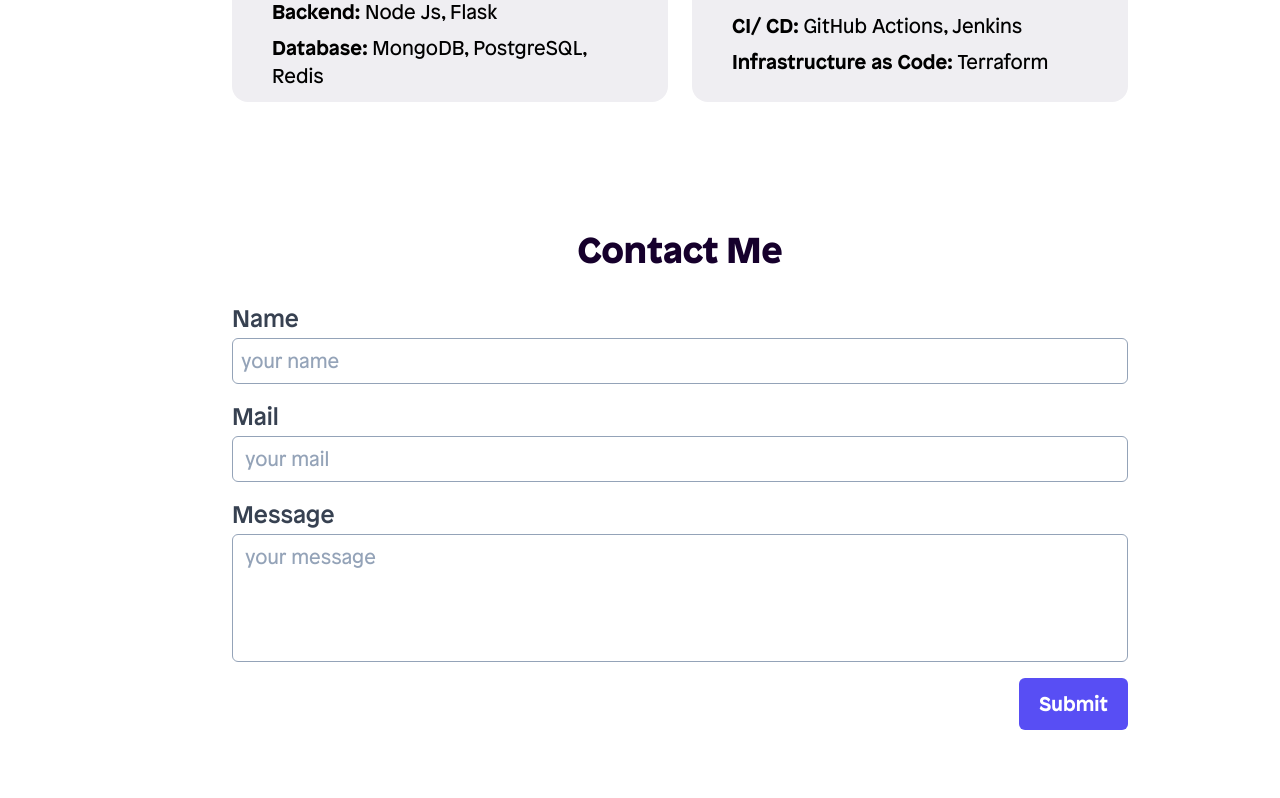
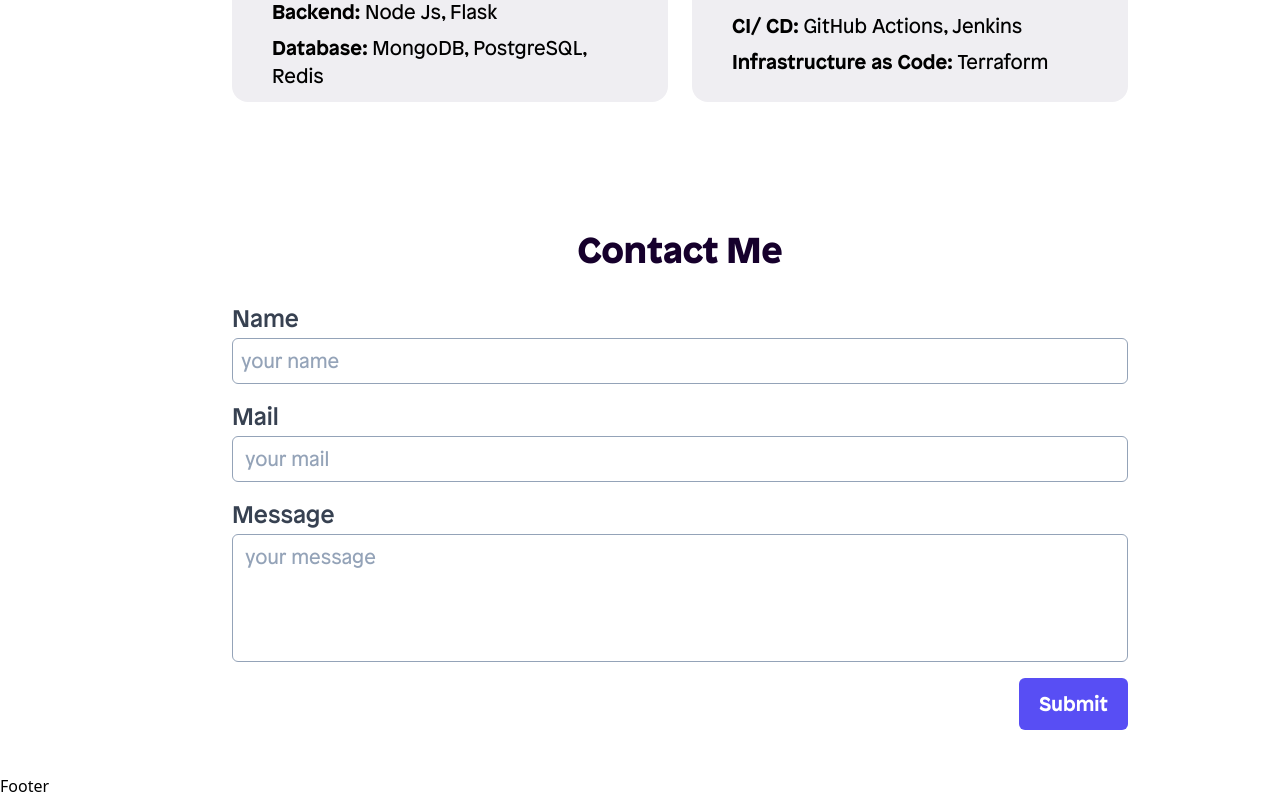
Before and after one commit to nanthakumaran-s/portfolio, a Next.js app: page / in a window 1280 px wide. Shown: the part 1114-1912 px from the top of the page. Before the commit the page ends 1888 px from the top, so only its background shows below. Built offline with nearby package versions, Linux system fonts and the light colour scheme.

Commit message:
feat: add Footer.tsx

```diff
--- /dev/null
+++ b/components/Footer.tsx
@@ -0,0 +1,9 @@
+import React from 'react'
+
+const Footer = () => {
+    return (
+        <div>Footer</div>
+    )
+}
+
+export default Footer
--- a/pages/index.tsx
+++ b/pages/index.tsx
@@ -1,4 +1,5 @@
 import { useState } from 'react';
+import Footer from '../components/Footer';
 import Contact from '../components/Home/Contact';
 import Hero from '../components/Home/Hero';
 import Skills from '../components/Home/Skills';
@@ -16,6 +17,7 @@
       <Hero />
       <Skills />
       <Contact />
+      <Footer />
     </Layout>
   );
 }
```
